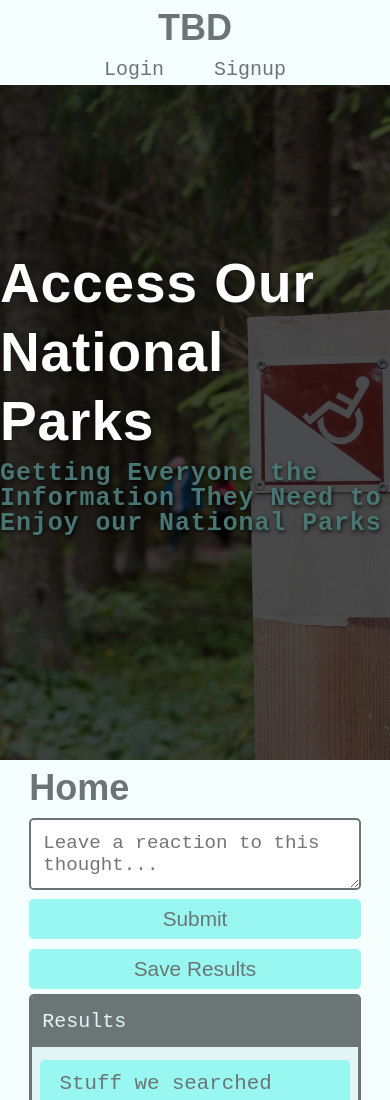
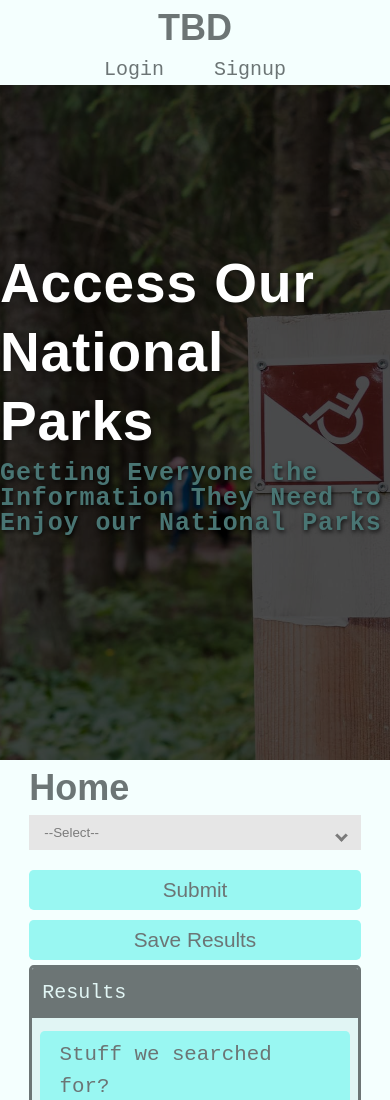
Before and after one commit to kabradshaw1/National-Parks, a React (Create React App) app in the folder client/: page / in a window 390 px wide. Shown: the top 1100 px of the page. Built offline with nearby package versions, Linux system fonts and the light colour scheme; no server answers.

Commit message:
dropdown shell for Park Selection

```diff
--- a/client/src/components/SearchForm/index.js
+++ b/client/src/components/SearchForm/index.js
@@ -33,12 +33,17 @@ const SearchForm = (event) => {
       className="flex-row justify-center justify-space-between-md align-stretch"
       onSubmit={handleFormSubmit}
     >
-      <textarea
-          placeholder="Leave a reaction to this thought..."
-          value={reactionBody}
-          className="form-input col-12 col-md-9"
-          onChange={handleChange}
-        ></textarea>
+      <div class="select">
+    <select>
+        <option>--Select--</option>
+        <option>Hello 1</option>
+        <option>Hello 2</option>
+        <option>Hello 3</option>
+        <option>Hello 4</option>
+    </select>
+    <div class="select_arrow">
+    </div>
+</div>
         <button className="btn col-12 col-md-3" type="submit" id='searchPark'>
           Submit
         </button>
--- a/client/src/index.css
+++ b/client/src/index.css
@@ -290,6 +290,60 @@ nav a:hover {
   opacity: 1;
   -webkit-transform: scale(1);
   transform: scale(1);
+}
+
+/* DROPDOWN */
+.select {
+  position: relative;
+  display: inline-block;
+  margin-bottom: 15px;
+  width: 100%;
+}    .select select {
+      font-family: 'Arial';
+      display: inline-block;
+      width: 100%;
+      cursor: pointer;
+      padding: 10px 15px;
+      outline: 0;
+      border: 0px solid #000000;
+      border-radius: 0px;
+      background: #e6e6e6;
+      color: #7b7b7b;
+      appearance: none;
+      -webkit-appearance: none;
+      -moz-appearance: none;
+  }
+      .select select::-ms-expand {
+          display: none;
+      }
+      .select select:hover,
+      .select select:focus {
+          color: #000000;
+          background: #cccccc;
+      }
+      .select select:disabled {
+          opacity: 0.5;
+          pointer-events: none;
+      }
+.select_arrow {
+  position: absolute;
+  top: 16px;
+  right: 15px;
+  width: 0px;
+  height: 0px;
+  border: solid #7b7b7b;
+  border-width: 0 3px 3px 0;
+  display: inline-block;
+  padding: 3px;
+  transform: rotate(45deg);
+  -webkit-transform: rotate(45deg);
+}
+.select select:hover ~ .select_arrow,
+.select select:focus ~ .select_arrow {
+  border-color: #000000;
+}
+.select select:disabled ~ .select_arrow {
+  border-top-color: #cccccc;
 }
 
 /* LAYOUT */
```
